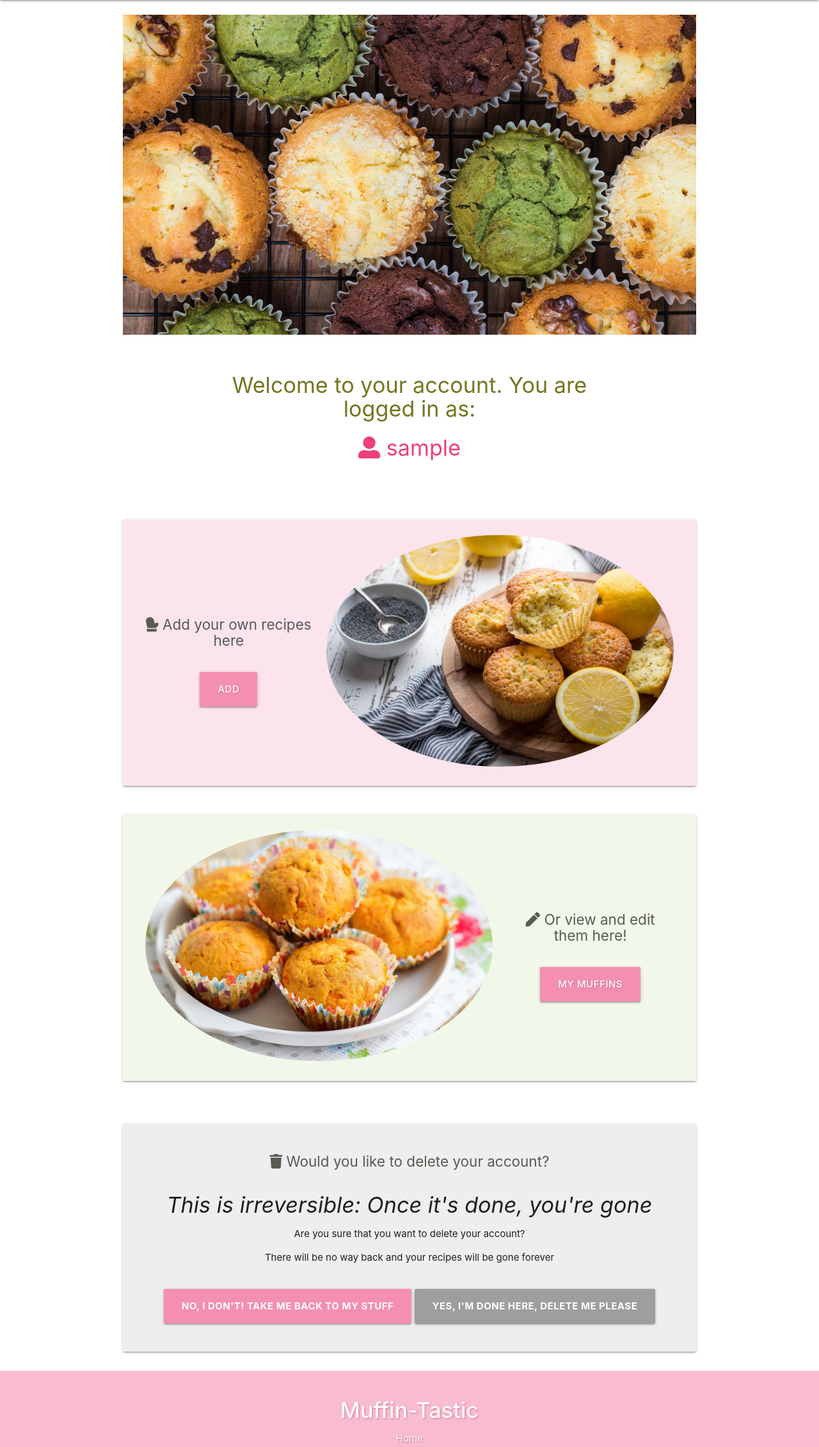
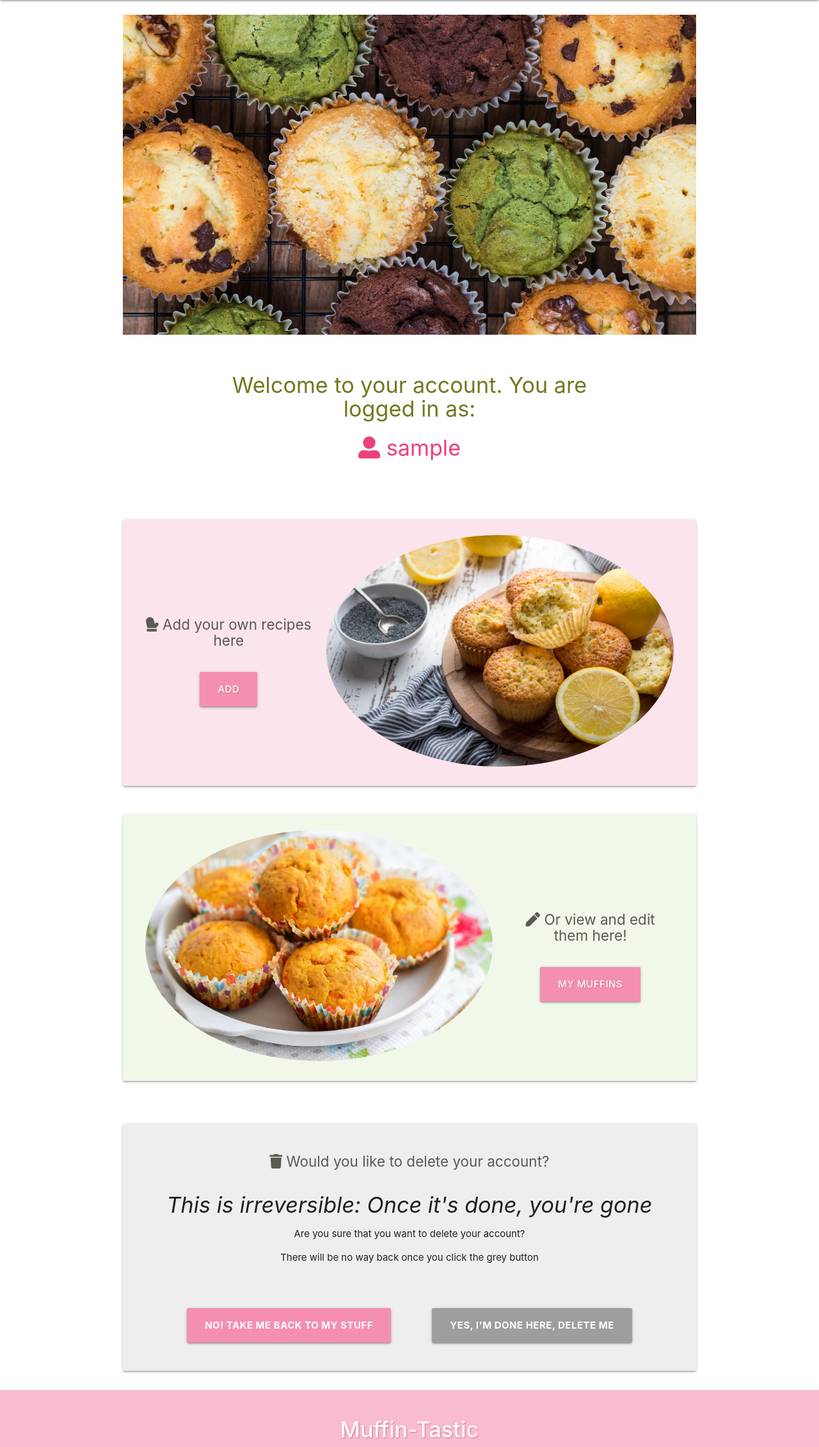
Before and after one commit to maxnyla/muffin-tastic, a Flask app: page /account/1 in a window 1280 px wide. Shown: the part 64-2325 px from the top of the page at 64% size. Run offline with Flask 2, Linux system fonts and the light colour scheme; the visitor is signed in with stand-in values (Sample User, id 1); a database or web service that is not in the repository returns one stand-in record (values such as "Sample title"); some libraries are stand-ins or nearby versions.

Commit message:
changed styling and text to delete account card and buttons

```diff
--- a/static/css/style.css
+++ b/static/css/style.css
@@ -45,6 +45,12 @@
 .btn-edit,
 .btn-delete {
     margin: 4px
+}
+
+.btn-delete-acct {
+    margin-top: 2em;
+    margin-left: 2em;
+    margin-right: 2em;
 }
 
 .recipe-header{
@@ -235,7 +241,6 @@
 }
 
 .btn-delete-acct {
-    margin-top: 2em;
     padding-top: 2em;
     padding-bottom: 1em;
 }
--- a/templates/account.html
+++ b/templates/account.html
@@ -68,11 +68,11 @@
                             <div class="col s12">
                                 <h4 class="delete-account-title"><i>This is irreversible: Once it's done, you're gone</i></h4>
                                     <p class="delete-account-text">Are you sure that you want to delete your account?</p>
-                                    <p class="delete-account-text"> There will be no way back and your recipes will be gone forever</p>
+                                    <p class="delete-account-text"> There will be no way back once you click the grey button</p>
                                 <br>
                                 <div class="col s12 delete-account-content">
-                                        <a href="{{ url_for('my_muffins') }}" class="btn-large btn-delete-acct pink pulse lighten-3"><b>No, I don't! Take me back to my stuff</b></a>
-                                        <a href="{{ url_for('delete_account', username=username|lower) }}" class="btn-large btn-delete-acct grey accent-4"><b>Yes, I'm done here, DELETE ME PLEASE</b></a>
+                                        <a href="{{ url_for('my_muffins') }}" class="btn-large btn-delete-acct pink pulse lighten-3"><b>No! Take me back to my stuff</b></a>
+                                        <a href="{{ url_for('delete_account', username=username|lower) }}" class="btn-large btn-delete-acct grey accent-4"><b>Yes, I'm done here, DELETE ME</b></a>
                                 </div>
                             </div>
                         </div>
```
